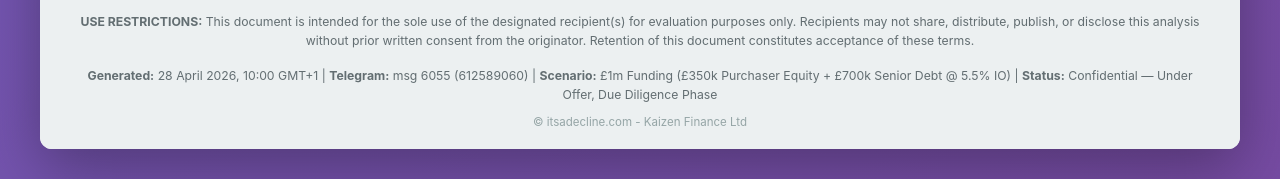
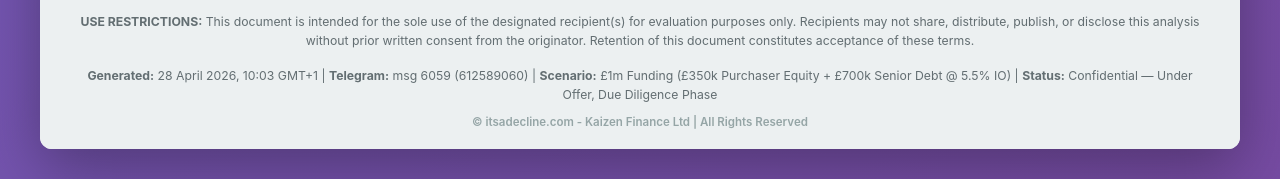
Before and after one commit to S7SSL/itsadecline, a plain HTML site: page proposals/pratt_street_deal_analysis.html in a window 1280 px wide. Shown: the part 6749-6928 px from the top of the page. Drawn offline with Linux system fonts and the light colour scheme.

Commit message:
Verify T&Cs rendering + update to msg 6059 (10:03 GMT+1)

```diff
--- a/proposals/pratt_street_deal_analysis.html
+++ b/proposals/pratt_street_deal_analysis.html
@@ -682,9 +682,9 @@
                     <strong>USE RESTRICTIONS:</strong> This document is intended for the sole use of the designated recipient(s) for evaluation purposes only. Recipients may not share, distribute, publish, or disclose this analysis without prior written consent from the originator. Retention of this document constitutes acceptance of these terms.
                 </p>
                 <p style="font-size: 0.85em; line-height: 1.6; color: #636e72;">
-                    <strong>Generated:</strong> 28 April 2026, 10:00 GMT+1 | <strong>Telegram:</strong> msg 6055 (612589060) | <strong>Scenario:</strong> £1m Funding (£350k Purchaser Equity + £700k Senior Debt @ 5.5% IO) | <strong>Status:</strong> Confidential — Under Offer, Due Diligence Phase
+                    <strong>Generated:</strong> 28 April 2026, 10:03 GMT+1 | <strong>Telegram:</strong> msg 6059 (612589060) | <strong>Scenario:</strong> £1m Funding (£350k Purchaser Equity + £700k Senior Debt @ 5.5% IO) | <strong>Status:</strong> Confidential — Under Offer, Due Diligence Phase
                 </p>
-                <p style="font-size: 0.8em; color: #95a5a6; margin-top: 10px;">© itsadecline.com - Kaizen Finance Ltd</p>
+                <p style="font-size: 0.8em; color: #95a5a6; margin-top: 10px; font-weight: 600;">© itsadecline.com - Kaizen Finance Ltd | All Rights Reserved</p>
             </div>
         </div>
     </div>
```
